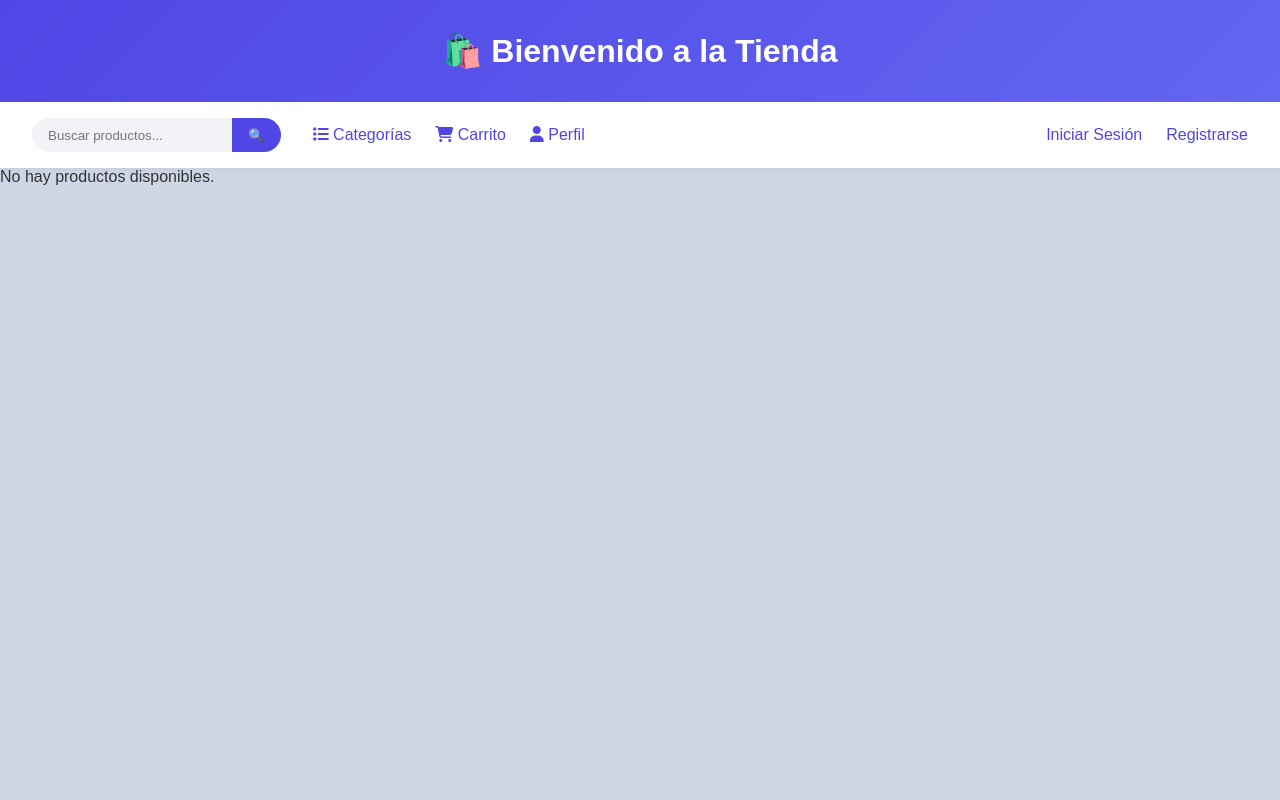
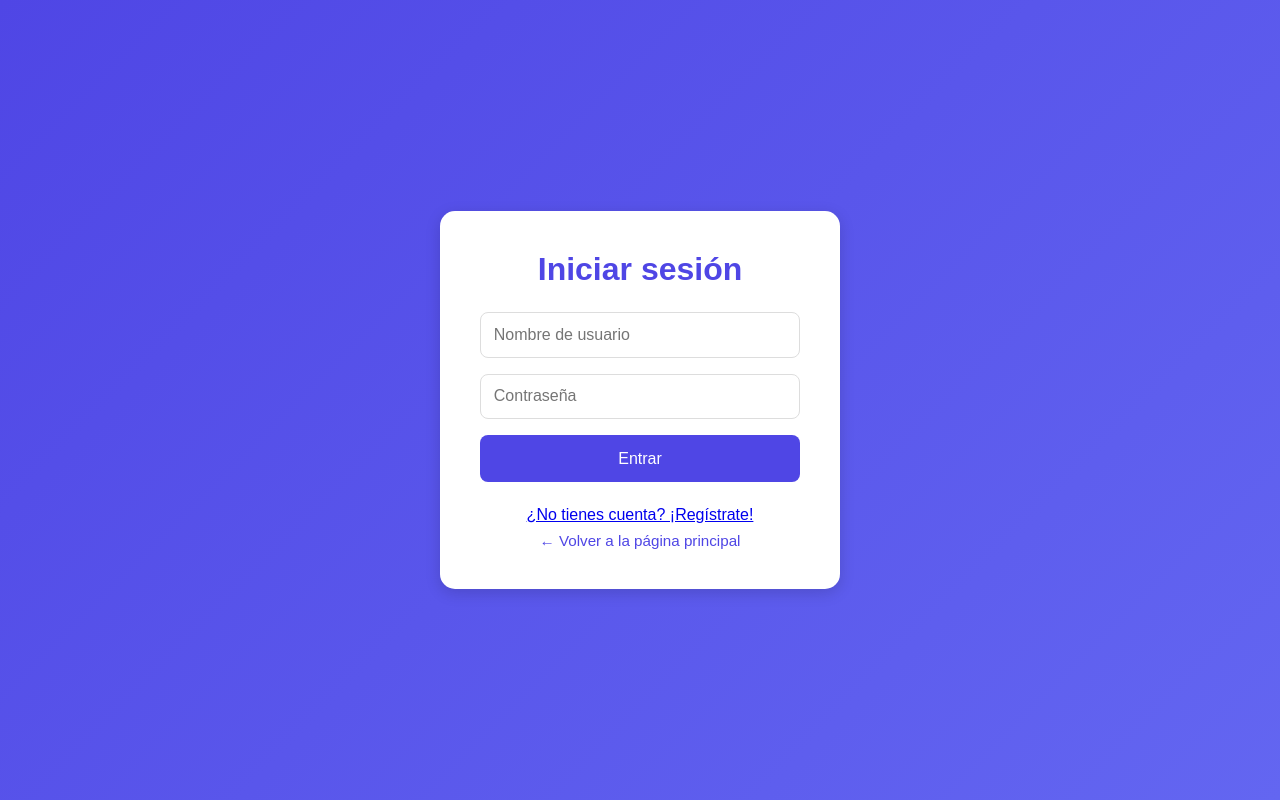
Before and after one commit to Ivanbalderascarmona/DWES_Tienda, a PHP site: page /index.php?action=profile in a window 1280 px wide. Run offline with PHP 8.4, Linux system fonts and the light colour scheme; some libraries are stand-ins or nearby versions.

Commit message:
Updated functions login, register and profile

```diff
--- a/controllers/userController.php
+++ b/controllers/userController.php
@@ -19,7 +19,18 @@ if(isset($_GET['action']) && $_GET['action']=='login'){
     exit();
 }
 
-//register user
+//profile view
+if(isset($_GET['action']) && $_GET['action']=='profile' ){
+    if($_SESSION['user']!=false){
+        require_once('views/userInfoView.phtml');
+    }else{
+        require_once('views/loginView.phtml');
+    }
+    exit();
+}
+
+
+//register
 if(isset($_GET['action']) && $_GET['action']=='saveRegister'){
     if(isset($_POST['username']) && isset($_POST['password']) && isset($_POST['email']) && !empty($_FILES['avatar'])){
 
@@ -35,15 +46,15 @@ if(isset($_GET['action']) && $_GET['action']=='saveRegister'){
 }
 
 //login
-if(isset($_POST['username']) && isset($_POST['password'])){
+if(isset($_POST['username']) && isset($_POST['password']) && isset($_GET['action']) && $_GET['action']=='doLogin'){
     if($_SESSION['user']=UserRepository::login($_POST['username'],$_POST['password'])){
         require_once('views/mainView.phtml');
-        exit();
     }else{
         require_once('views/loginView.phtml');
-        exit();
     }
+    exit();
 }
+
 
 //default view
 require_once('views/mainView.phtml');
--- a/public/css/style.css
+++ b/public/css/style.css
@@ -272,3 +272,96 @@ body.user-info-page {
     from { opacity: 0; transform: translateY(20px); }
     to { opacity: 1; transform: translateY(0); }
 }
+
+/* ====== LOGIN PAGE ====== */
+body.login-page {
+    background: linear-gradient(135deg, #4f46e5, #6366f1);
+    font-family: 'Poppins', sans-serif;
+    color: white;
+    display: flex;
+    justify-content: center;
+    align-items: center;
+    min-height: 100vh;
+}
+
+/* Contenedor principal */
+.login-container {
+    background-color: white;
+    color: #333;
+    padding: 2.5rem;
+    border-radius: 15px;
+    width: 100%;
+    max-width: 400px;
+    text-align: center;
+    box-shadow: 0 4px 15px rgba(0,0,0,0.15);
+    animation: fadeIn 0.8s ease;
+}
+
+/* Título */
+.login-container h1 {
+    color: #4f46e5;
+    margin-bottom: 1.5rem;
+    font-weight: 600;
+}
+
+/* Formulario */
+.login-form {
+    display: flex;
+    flex-direction: column;
+    gap: 1rem;
+    margin-bottom: 1.5rem;
+}
+
+.login-form input[type="text"],
+.login-form input[type="password"] {
+    padding: 0.8rem;
+    border: 1px solid #ddd;
+    border-radius: 8px;
+    font-size: 1rem;
+    transition: border-color 0.2s ease;
+}
+
+.login-form input:focus {
+    outline: none;
+    border-color: #4f46e5;
+}
+
+/* Botón */
+.login-form input[type="submit"] {
+    background-color: #4f46e5;
+    color: white;
+    border: none;
+    border-radius: 8px;
+    padding: 0.9rem;
+    font-size: 1rem;
+    font-weight: 500;
+    cursor: pointer;
+    transition: background 0.3s ease, transform 0.2s ease;
+}
+
+.login-form input[type="submit"]:hover {
+    background-color: #3730a3;
+    transform: scale(1.03);
+}
+
+/* Enlaces */
+.register-link ,
+.main-link-login{
+    display: block;
+    text-decoration: none;
+    margin-top: 0.5rem;
+    font-size: 0.95rem;
+    color: #4f46e5;
+    transition: color 0.2s ease;
+}
+
+.register-link:hover,
+.main-link-login:hover{
+    color: #1e40af;
+}
+
+/* Animación de entrada */
+@keyframes fadeIn {
+    from { opacity: 0; transform: translateY(20px); }
+    to { opacity: 1; transform: translateY(0); }
+}
--- a/views/loginView.phtml
+++ b/views/loginView.phtml
@@ -1,16 +1,25 @@
-<html>
-<body>
+<!DOCTYPE html>
+<html lang="es">
+<head>
+    <meta charset="UTF-8">
+    <meta name="viewport" content="width=device-width, initial-scale=1.0">
+    <title>Login</title>
+    <link rel="stylesheet" href="public/css/style.css">
+</head>
+<body class="login-page">
 
-<h1>LOGIN</h1>
+    <div class="login-container">
+        <h1>Iniciar sesión</h1>
 
-<form action="index.php?" method="POST">
-<input type="text" name="username" placeholder="nombre de usuario">
-<input type="password" name="password" placeholder="contraseña">
-<input type="submit" value="Iniciar sesión">
-</form>
-<a href="index.php?c=user&action=register">¿No tienes cuenta? ¡Regístrate!</a>
-<a class="login-link" href="index.php">Página principal</a>
+        <form class="login-form" action="index.php?action=doLogin" method="POST">
+            <input type="text" name="username" placeholder="Nombre de usuario" required>
+            <input type="password" name="password" placeholder="Contraseña" required>
+            <input type="submit" value="Entrar">
+        </form>
 
+        <a class="register-link-login" href="index.php?c=user&action=register">¿No tienes cuenta? ¡Regístrate!</a>
+        <a class="main-link-login" href="index.php">← Volver a la página principal</a>
+    </div>
 
 </body>
 </html>
```
Also changed, not shown: views/userInfoView.phtml (+13 -4 lines).
